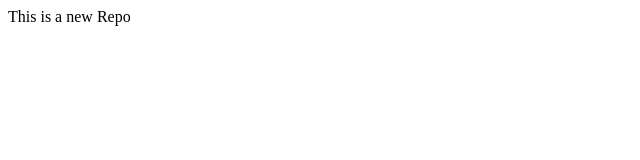
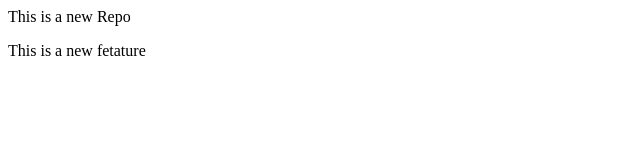
Before and after one commit to miss-priyagupta/localrepo, a plain HTML site: page index.html in a window 1280 px wide. Shown: the whole page, without its empty margins (0-640 px from the left). Drawn offline with Linux system fonts and the light colour scheme.

Commit message:
add feature

```diff
--- a/index.html
+++ b/index.html
@@ -1 +1,2 @@
 <p>This is a new Repo</p>
+<p>This is a new fetature</p>
```
